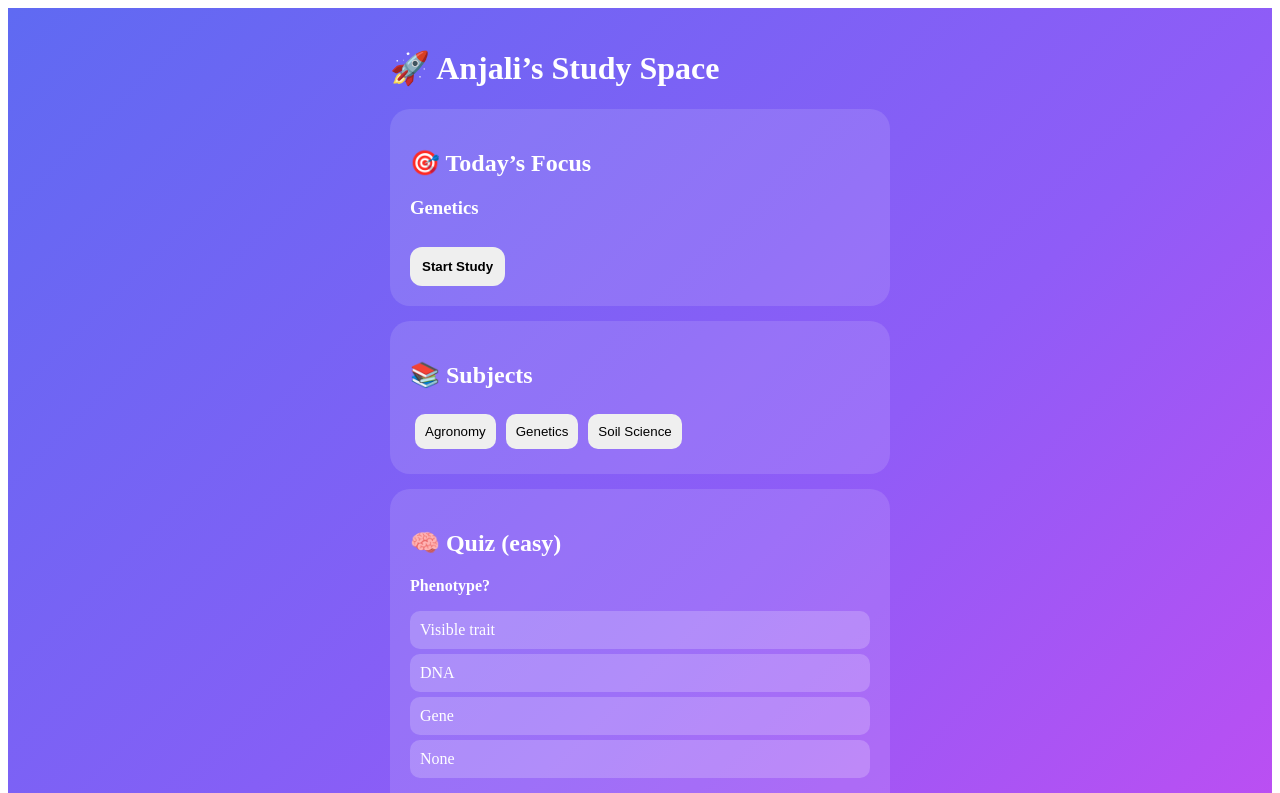
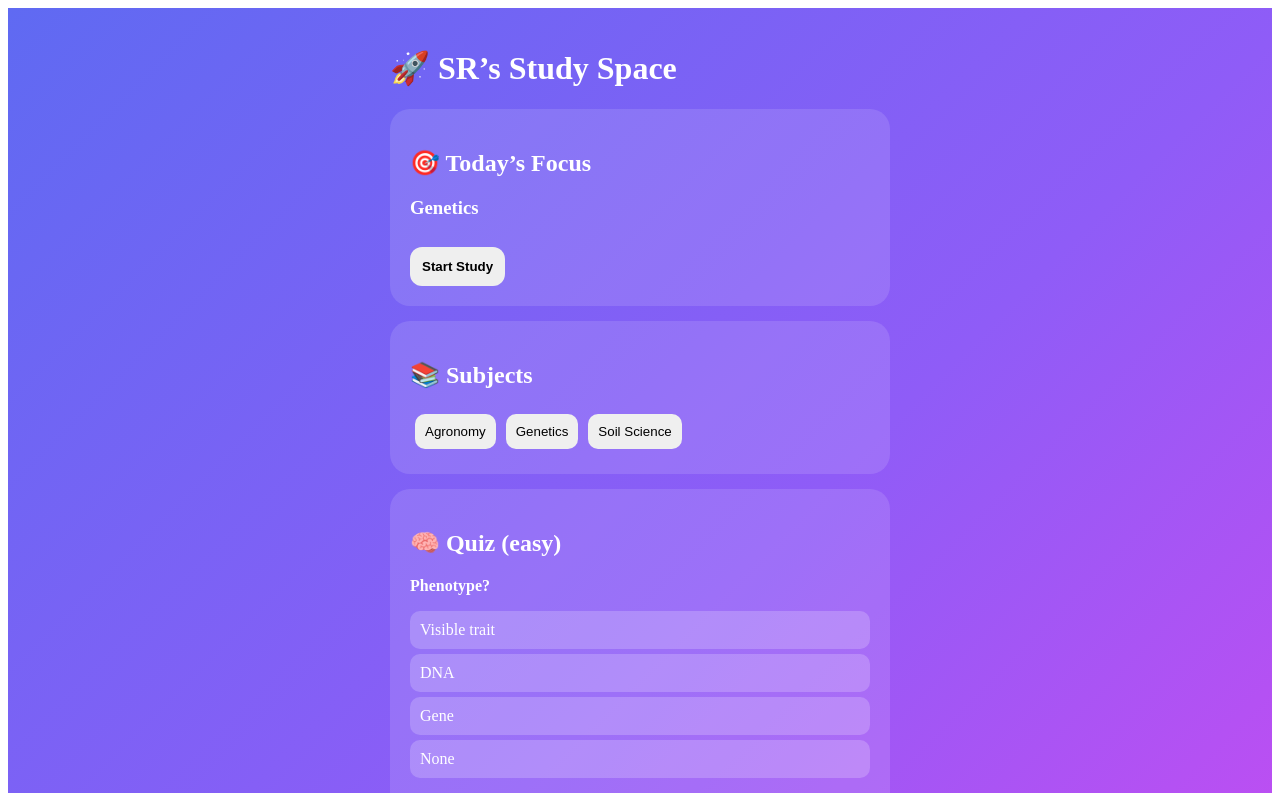
Before and after one commit to pv705/Studyapp, a React (Create React App) app: page / in a window 1280 px wide. Shown: the top 793 px of the page. Built offline with nearby package versions, Linux system fonts and the light colour scheme.

Commit message:
Update App.js

```diff
--- a/src/App.js
+++ b/src/App.js
@@ -168,7 +168,7 @@ export default function App() {
     <div style={container}>
       <div style={wrapper}>
 
-        <h1>🚀 Anjali’s Study Space</h1>
+        <h1>🚀 SR’s Study Space</h1>
 
         {/* TODAY */}
         <div style={card}>
```
